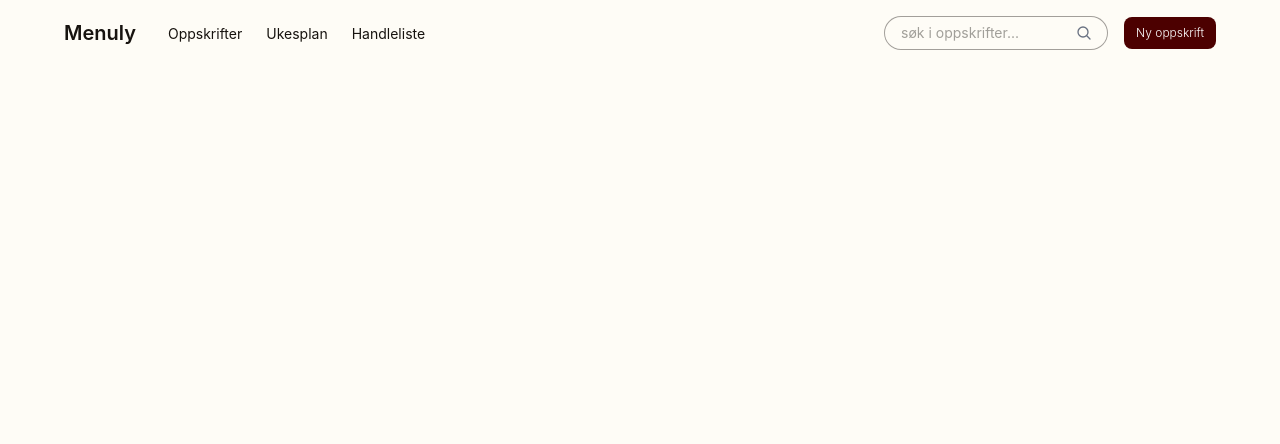
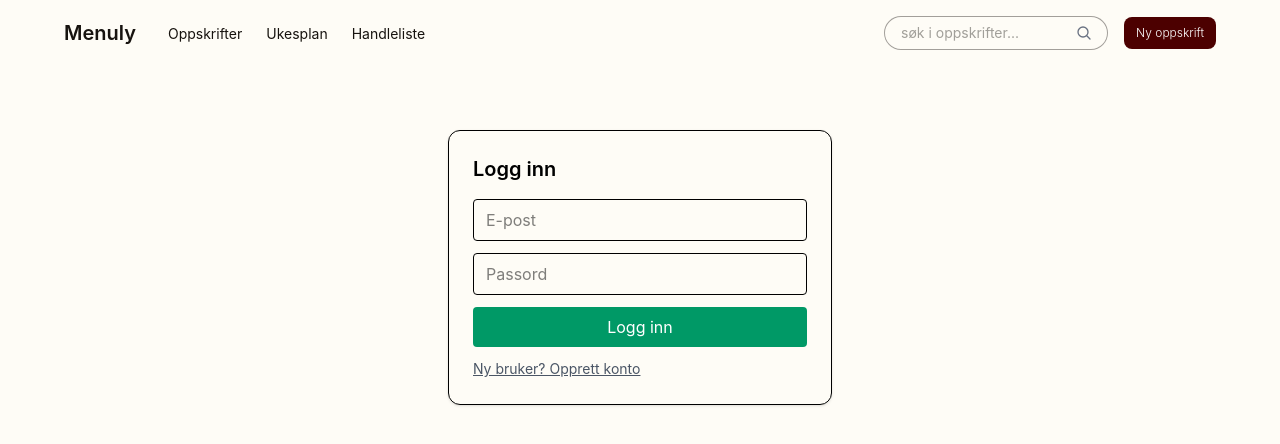
Before and after one commit to kelsolini/MealApp-Frontend, a React (Vite) app: page /login in a window 1280 px wide. Shown: the top 444 px of the page. Built offline with nearby package versions, Linux system fonts and the light colour scheme; no server answers.

Commit message:
Bruker login

```diff
--- a/package.json
+++ b/package.json
@@ -11,6 +11,7 @@
     "preview": "vite preview"
   },
   "dependencies": {
+    "@supabase/supabase-js": "^2.112.1",
     "@tailwindcss/vite": "^4.3.0",
     "axios": "^1.16.0",
     "lucide-react": "^1.16.0",
--- /dev/null
+++ b/src/components/RequireAuth.tsx
@@ -0,0 +1,10 @@
+import { Navigate, Outlet } from 'react-router-dom';
+import { useAuth } from '../contexts/AuthContext';
+
+export default function RequireAuth() {
+    const { user, loading } = useAuth();
+
+    if (loading) return null; // evt. en spinner
+    if (!user) return <Navigate to="/login" replace />;
+    return <Outlet />;
+}
--- /dev/null
+++ b/src/contexts/AuthContext.tsx
@@ -0,0 +1,78 @@
+import {
+    createContext,
+    useContext,
+    useEffect,
+    useState,
+    type ReactNode,
+} from 'react';
+import type { Session, User } from '@supabase/supabase-js';
+import { supabase } from '../lib/supabaseClient';
+
+interface AuthContextValue {
+    user: User | null;
+    session: Session | null;
+    loading: boolean;
+    signIn: (email: string, password: string) => Promise<{ error: string | null }>;
+    signUp: (email: string, password: string) => Promise<{ error: string | null }>;
+    signOut: () => Promise<void>;
+}
+
+const AuthContext = createContext<AuthContextValue | undefined>(undefined);
+
+export function AuthProvider({ children }: { children: ReactNode }) {
+    const [session, setSession] = useState<Session | null>(null);
+    const [loading, setLoading] = useState(true);
+
+    useEffect(() => {
+        supabase.auth.getSession().then(({ data }) => {
+            setSession(data.session);
+            setLoading(false);
+        });
+
+        const { data: listener } = supabase.auth.onAuthStateChange(
+            (_event, newSession) => {
+                setSession(newSession);
+            }
+        );
+
+        return () => listener.subscription.unsubscribe();
+    }, []);
+
+    const signIn = async (email: string, password: string) => {
+        const { error } = await supabase.auth.signInWithPassword({
+            email,
+            password,
+        });
+        return { error: error?.message ?? null };
+    };
+
+    const signUp = async (email: string, password: string) => {
+        const { error } = await supabase.auth.signUp({ email, password });
+        return { error: error?.message ?? null };
+    };
+
+    const signOut = async () => {
+        await supabase.auth.signOut();
+    };
+
+    return (
+        <AuthContext.Provider
+            value={{
+                user: session?.user ?? null,
+                session,
+                loading,
+                signIn,
+                signUp,
+                signOut,
+            }}
+        >
+            {children}
+        </AuthContext.Provider>
+    );
+}
+
+export function useAuth() {
+    const ctx = useContext(AuthContext);
+    if (!ctx) throw new Error('useAuth må brukes innenfor AuthProvider');
+    return ctx;
+}
--- /dev/null
+++ b/src/lib/supabaseClient.ts
@@ -0,0 +1,6 @@
+import { createClient } from '@supabase/supabase-js';
+
+const supabaseUrl = import.meta.env.VITE_SUPABASE_URL;
+const supabaseAnonKey = import.meta.env.VITE_SUPABASE_ANON_KEY;
+
+export const supabase = createClient(supabaseUrl, supabaseAnonKey);
--- /dev/null
+++ b/src/pages/LoginPage.tsx
@@ -0,0 +1,75 @@
+import { useState } from 'react';
+import { Navigate, useNavigate } from 'react-router-dom';
+import { useAuth } from '../contexts/AuthContext';
+
+export default function LoginPage() {
+    const { user, loading, signIn, signUp } = useAuth();
+    const navigate = useNavigate();
+    const [mode, setMode] = useState<'login' | 'signup'>('login');
+    const [email, setEmail] = useState('');
+    const [password, setPassword] = useState('');
+    const [error, setError] = useState<string | null>(null);
+    const [submitting, setSubmitting] = useState(false);
+
+    const handleSubmit = async (e: React.FormEvent) => {
+        e.preventDefault();
+        setError(null);
+        setSubmitting(true);
+        const action = mode === 'login' ? signIn : signUp;
+        const { error: err } = await action(email, password);
+        setSubmitting(false);
+        if (err) {
+            setError(err);
+        } else {
+            navigate('/');
+        }
+    };
+
+    // Alle hooks må stå ovenfor disse to linjene.
+    // Er brukeren allerede innlogget, skal login-siden aldri vises.
+    if (loading) return null;
+    if (user) return <Navigate to="/" replace />;
+
+    return (
+        <div className="mx-auto mt-16 max-w-sm rounded-xl border p-6 shadow-sm">
+            <h1 className="mb-4 text-xl font-semibold">
+                {mode === 'login' ? 'Logg inn' : 'Opprett konto'}
+            </h1>
+            <form onSubmit={handleSubmit} className="space-y-3">
+                <input
+                    type="email"
+                    required
+                    placeholder="E-post"
+                    value={email}
+                    onChange={(e) => setEmail(e.target.value)}
+                    className="w-full rounded border px-3 py-2"
+                />
+                <input
+                    type="password"
+                    required
+                    minLength={6}
+                    placeholder="Passord"
+                    value={password}
+                    onChange={(e) => setPassword(e.target.value)}
+                    className="w-full rounded border px-3 py-2"
+                />
+                {error && <p className="text-sm text-red-600">{error}</p>}
+                <button
+                    type="submit"
+                    disabled={submitting}
+                    className="w-full rounded bg-emerald-600 py-2 text-white disabled:opacity-50"
+                >
+                    {mode === 'login' ? 'Logg inn' : 'Registrer'}
+                </button>
+            </form>
+            <button
+                onClick={() => setMode(mode === 'login' ? 'signup' : 'login')}
+                className="mt-3 text-sm text-gray-600 underline"
+            >
+                {mode === 'login'
+                    ? 'Ny bruker? Opprett konto'
+                    : 'Har du konto? Logg inn'}
+            </button>
+        </div>
+    );
+}
--- a/src/pages/index.ts
+++ b/src/pages/index.ts
@@ -5,6 +5,7 @@ import RecipePage from './RecipePage';
 import RecipeDetailPage from './RecipeDetailPage';
 import ShoppingListPage from './ShoppingListPage';
 import WeekPlanPage from './WeekPlanPage';
+import LoginPage from './LoginPage';
 
 export {
     HomePage,
@@ -13,5 +14,6 @@ export {
     RecipePage,
     RecipeDetailPage,
     ShoppingListPage,
-    WeekPlanPage
+    WeekPlanPage,
+    LoginPage
 }
--- a/src/routing/AppRouting.tsx
+++ b/src/routing/AppRouting.tsx
@@ -1,14 +1,18 @@
 import { BrowserRouter, Route, Routes } from "react-router-dom";
-import { HomePage, AddRecipePage, EditRecipePage, RecipePage, RecipeDetailPage, ShoppingListPage, WeekPlanPage } from '../pages/index';
+import { HomePage, AddRecipePage, EditRecipePage, RecipePage, RecipeDetailPage, ShoppingListPage, WeekPlanPage, LoginPage } from '../pages/index';
 import PageHeader from '../components/Shared/PageHeader';
+import RequireAuth from '../components/RequireAuth';
+import { AuthProvider } from "../contexts/AuthContext";
 import { RecipeProvider } from "../contexts/RecipeContext";
 import { FavoritesProvider } from "../contexts/FavoritesProvider";
 import { ShoppingListProvider } from "../contexts/ShoppingListProvider";
 import { WeekPlanProvider } from "../contexts/WeekPlanProvider";
 
+
 const AppRouting = () => {
     return(
         <>
+            <AuthProvider>
                 <RecipeProvider>
                     <FavoritesProvider>
                         <ShoppingListProvider>
@@ -16,6 +20,8 @@ const AppRouting = () => {
                         <BrowserRouter>
                         <PageHeader/>
                             <Routes>
+                                <Route path="/login" element={ <LoginPage/> }/>
+                                <Route element={ <RequireAuth/> }>
                                     <Route path="/" element={ <HomePage/> }/>
                                     <Route path="recipes" element={ <RecipePage/> }/>
                                     <Route path="weekplan" element={ <WeekPlanPage/> }/>
@@ -23,12 +29,14 @@ const AppRouting = () => {
                                     <Route path="recipes/add" element={ <AddRecipePage/> }/>
                                     <Route path="oppskrifter/:id" element={ <RecipeDetailPage/> }/>
                                     <Route path="recipe/:id/edit" element={ <EditRecipePage/> }/>
+                                </Route>
                             </Routes>
                         </BrowserRouter>
                         </WeekPlanProvider>
                         </ShoppingListProvider>
                     </FavoritesProvider>
                 </RecipeProvider>
+            </AuthProvider>
         </>
     );
 }
--- /dev/null
+++ b/src/service/api.ts
@@ -0,0 +1,17 @@
+import axios from 'axios';
+import { supabase } from '../lib/supabaseClient';
+
+const api = axios.create({
+    baseURL: import.meta.env.VITE_API_URL,
+});
+
+api.interceptors.request.use(async (config) => {
+    const { data } = await supabase.auth.getSession();
+    const token = data.session?.access_token;
+    if (token) {
+        config.headers.Authorization = `Bearer ${token}`;
+    }
+    return config;
+});
+
+export default api;
```
Also changed, not shown: src/service/RecipeService.ts (+13 -12 lines), 1 other file (tests, documents, lock files or other folders). Lines whose indentation alone changed are shown as unchanged.
